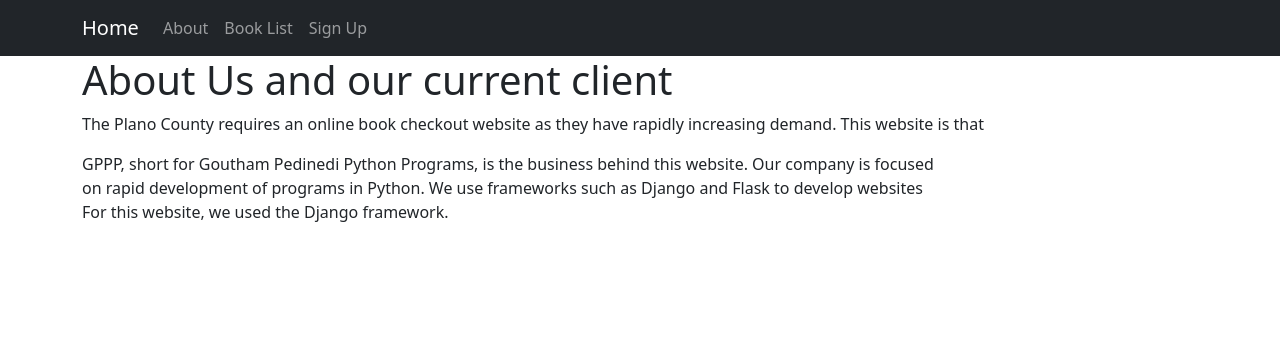
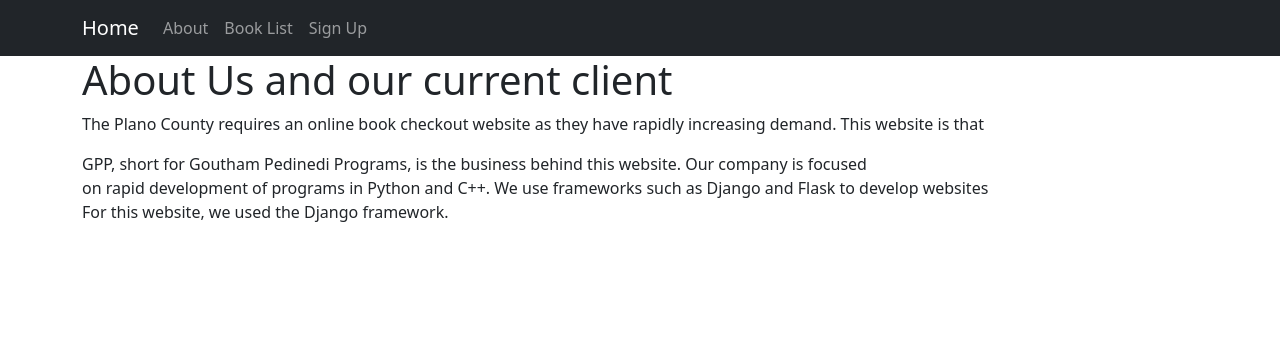
Before and after one commit to GamerXZEN/djangolibraryapplication, a Django app: page /about in a window 1280 px wide. Shown: the top 356 px of the page. Run offline with Django 4.2, Linux system fonts and the light colour scheme.

Commit message:
Initial Commit

```diff
--- a/library_application/templates/about.html
+++ b/library_application/templates/about.html
@@ -3,7 +3,7 @@
 	<h1>About Us and our current client</h1>
 	<p>The Plano County requires an online book checkout website as they have rapidly increasing demand.
 		This website is that</p>
-	<p>GPPP, short for Goutham Pedinedi Python Programs, is the business behind this website. Our company is focused
-	<br> on rapid development of programs in Python. We use frameworks such as Django and Flask to develop websites <br>
+	<p>GPP, short for Goutham Pedinedi Programs, is the business behind this website. Our company is focused
+	<br> on rapid development of programs in Python and C++. We use frameworks such as Django and Flask to develop websites <br>
 	For this website, we used the Django framework.</p>
 {% endblock %}
```
